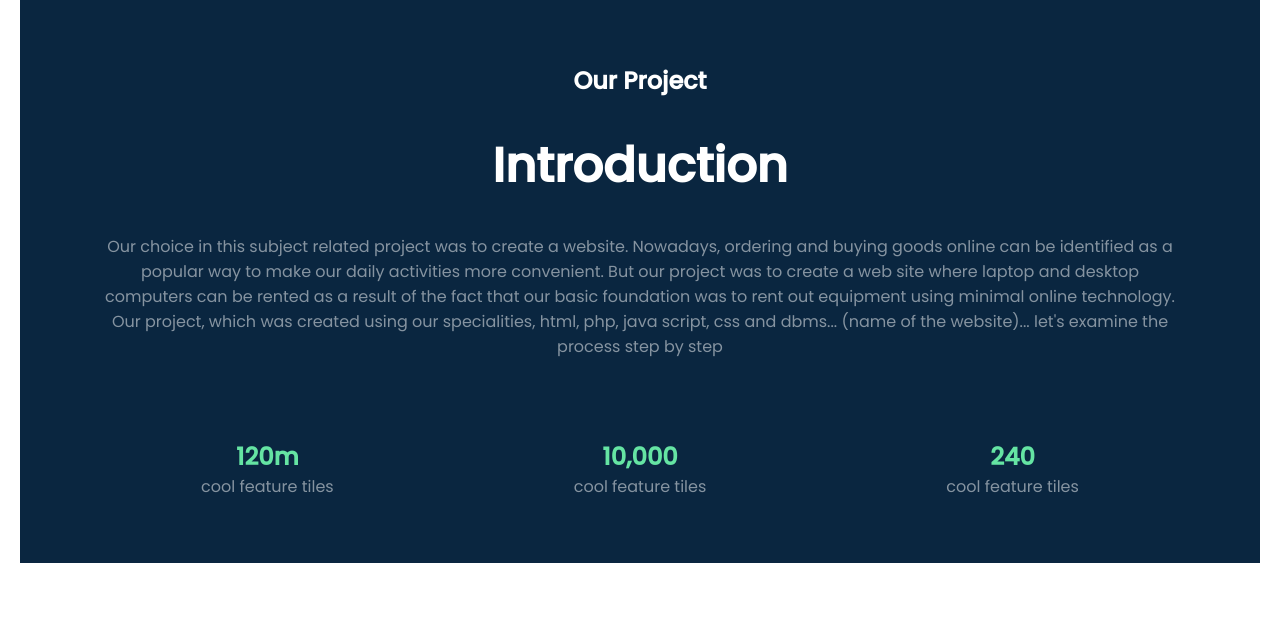
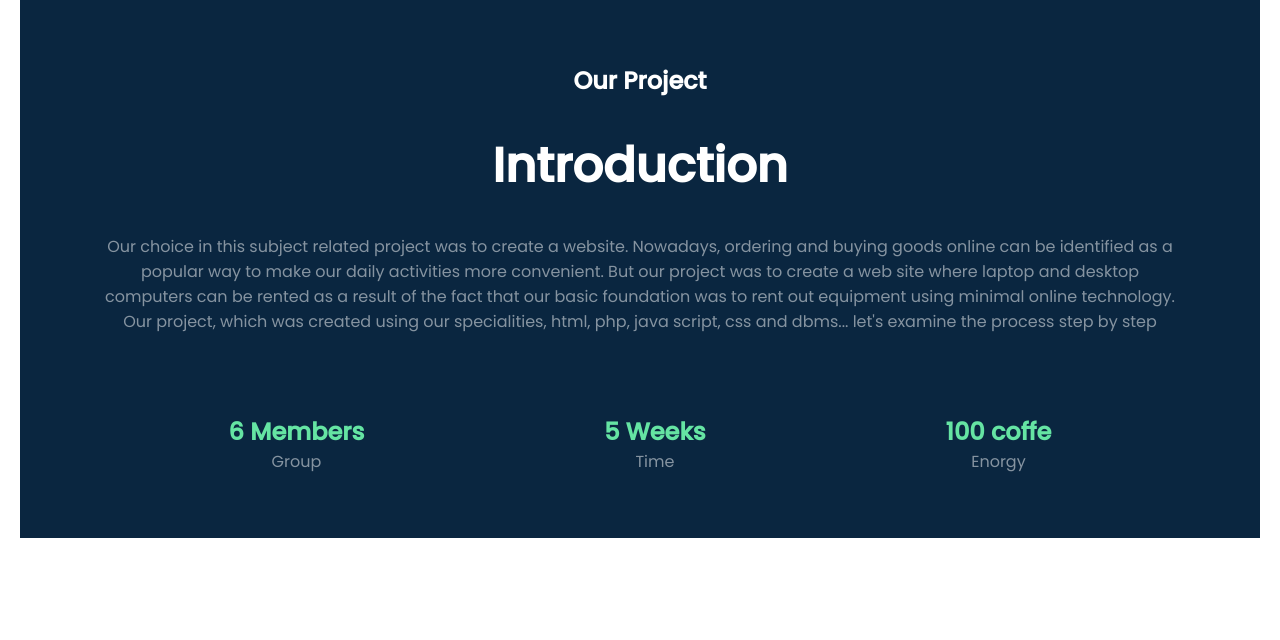
Before and after one commit to Dismi343/CS2ndsem1styPRJ, a PHP site: page /shop.php in a window 1280 px wide. Shown: the part 1222-1862 px from the top of the page. Run offline with PHP 8.4, Linux system fonts and the light colour scheme; data comes from the database, SQL or seed files in the repository; both versions use the stored data as it was after the commit.

Commit message:
Add files via upload

```diff
--- a/index.php
+++ b/index.php
@@ -1,4 +1,3 @@
-
 <?php
 include_once 'header2.php';
 $servername = "localhost";
--- a/item.php
+++ b/item.php
@@ -14,20 +14,21 @@ body {
   box-sizing: border-box;
 }
 
-.row > .column {
+.column {
   padding: 0 8px;
+  display: block;
+  padding: flex;
+  flex-direction: row;
+  justify-content: center;
+  align-items : center;
 }
 
-.row:after {
-  content: "";
-  display: table;
-  clear: both;
-}
 
-.column {
-  float: left;
-  width: 25%;
-}
+
+
+
+
+
 
 /* The Modal (background) */
 .modal {
@@ -146,48 +147,15 @@ img.hover-shadow {
 }
 
 
+</style>
 
-/* Buy button */
+<body>
+<h2 style="text-align:center">Select Your Laptop or Destop</h2>
+
+  <div class="column">
 
 
-.button1 {
-  border: none;
-  color: white;
-  padding: 16px 32px;
-  text-align: center;
-  text-decoration: none;
-  display: inline-block;
-  font-size: 16px;
-  margin: 4px 2px;
-  transition-duration: 0.4s;
-  cursor: pointer;
-}
 
-.button01 {
-  background-color: white;
-  color: black;
-  border: 2px solid #4CAF50;
-}
-
-.button01:hover {
-  background-color: #4CAF50;
-  color: white;
-}
-
-.button02 {
-  background-color: white;
-  color: black;
-  border: 2px solid #008CBA;
-}
-
-.button02:hover {
-  background-color: #008CBA;
-  color: white;}
-</style>
-<body>
-<h2 style="text-align:center">Select Your Laptop or Destop</h2>
-<div class="row">
-  <div class="column">
 <?php
 $con = mysqli_connect('localhost','root','','test');
 if(!$con){
@@ -195,14 +163,15 @@ if(!$con){
 }
 else{
 $lap="select* from LaptopDetails order by Laptop_Code ASC";
+echo '<div style="display: flex; flex-direction: column; align-items: center;">';
 $result=mysqli_query($con,$lap);
 while($row=mysqli_fetch_assoc($result)){
 
-?>
 
 
-    <img src="./assets/hero-image (2).png" style="width:100%" onclick="openModal();currentSlide(1)" class="hover-shadow cursor">
 
+?>
+<img src="./assets/hero-image (2).png" style="width:25%" onclick="openModal();currentSlide(1)" class="hover-shadow cursor">
   <?php
     echo "No. ".$row['Laptop_Code']."<br>";
     echo "Brand = ".$row['Laptop_name']."<br>";
@@ -219,7 +188,10 @@ while($row=mysqli_fetch_assoc($result)){
       <input type="hidden" name="hid_ram" value="<?php echo $row["Ram"];?>">
       <input type="hidden" name="hid_op" value="<?php echo $row["Operating_System"];?>">
       <input type="hidden" name="hid_rentpri" value="<?php echo $row["Rental_Price_Per_Day"];?>">
-      <input type="submit" name="Rent" value="rent">
+      <input type="submit" name="Rent" value="rent" id="Rent" style="display: inline-block; background-color:
+       background-color: #0b74d6; padding: 20px; width: 200px; color: #000000; font-color: black;
+       text-align: center; border: 4px double #cccccc; border-radius: 10px; font-size: 28px;  cursor: pointer; margin: 5px;">
+
 
       </form>
 
@@ -231,7 +203,9 @@ while($row=mysqli_fetch_assoc($result)){
 
   ?>
 
+
 </div>
+
 
 
 
--- a/rent.php
+++ b/rent.php
@@ -35,11 +35,7 @@ $conn->close();
 
 
 
-
 ?>
-
-<br><button onclick="window.location.href='index.php'">Back</button>
-
 
 <html>
 
--- a/shop.css
+++ b/shop.css
@@ -67,7 +67,7 @@ p {
 .buttons {
   display: flex;
   flex-direction: row;
-  gap: 3rem;
+  gap: 6rem;
 }
 button {
   padding: 15px 50px;
@@ -123,17 +123,3 @@ footer {
 }
 
 /* ---itom---- */
-
-.column {
-  float: left;
-  width: 300px;
-  padding: 10px;
-  height: 300px; /* Should be removed. Only for demonstration */
-}
-
-/* Clear floats after the columns */
-.row:after {
-  content: "";
-  display: table;
-  clear: both;
-}
--- a/shop.php
+++ b/shop.php
@@ -46,20 +46,25 @@
       Introduction
       </h1>
       <p>
-      Our choice in this subject related project was to create a website. Nowadays, ordering and buying goods online can be identified as a popular way to make our daily activities more convenient. But our project was to create a web site where laptop and desktop computers can be rented as a result of the fact that our basic foundation was to rent out equipment using minimal online technology. Our project, which was created using our specialities, html, php, java script, css and dbms... (name of the website)... let's examine the process step by step
+      Our choice in this subject related project was to create a website. Nowadays,
+      ordering and buying goods online can be identified as a popular way to make our
+      daily activities more convenient. But our project was to create a web site where
+       laptop and desktop computers can be rented as a result of the fact that our basic
+        foundation was to rent out equipment using minimal online technology. Our project,
+        which was created using our specialities, html, php, java script, css and dbms... let's examine the process step by step
       </p>
       <div class="data">
         <div class="data-child">
-          <h2 class="data-main">120m</h2>
-          <p>cool feature tiles</p>
+          <h2 class="data-main">6 Members</h2>
+          <p>Group</p>
         </div>
         <div class="data-child">
-          <h2 class="data-main">10,000</h2>
-          <p>cool feature tiles</p>
+          <h2 class="data-main">5 Weeks</h2>
+          <p>Time</p>
         </div>
         <div class="data-child">
-          <h2 class="data-main">240</h2>
-          <p>cool feature tiles</p>
+          <h2 class="data-main">100 coffe</h2>
+          <p>Enorgy</p>
         </div>
       </div>
     </section></br></br></br></br>
@@ -69,17 +74,17 @@
     <?php
       include_once 'item.php';
     ?>
-    </br></br></br></br>
+    </br></br></br></br></br></br></br></br>
 
 
 
     <!-- footer -->
+
     <footer>
       <div class="footer-data-left">
-        <img src="./assets/logo-dark.png" alt="logo" />
+        <img src="./assets/logo-.png" alt="logo" />
         <p>
-          Social media validation business model canvas graphical user interface
-          launch party creative facebook iPad twitter.
+        "Empowering productivity and gaming, our laptop and desktop rental platform provides flexible, high-performance computing solutions tailored to your needs, ensuring seamless work, study, and play experiences."
         </p>
       </div>
       <div class="footer-data">
@@ -101,5 +106,6 @@
         <p>Services</p>
       </div>
     </footer>
+
   </body>
 </html>
```
Also changed, not shown: test.sql (line endings or trailing spaces).
